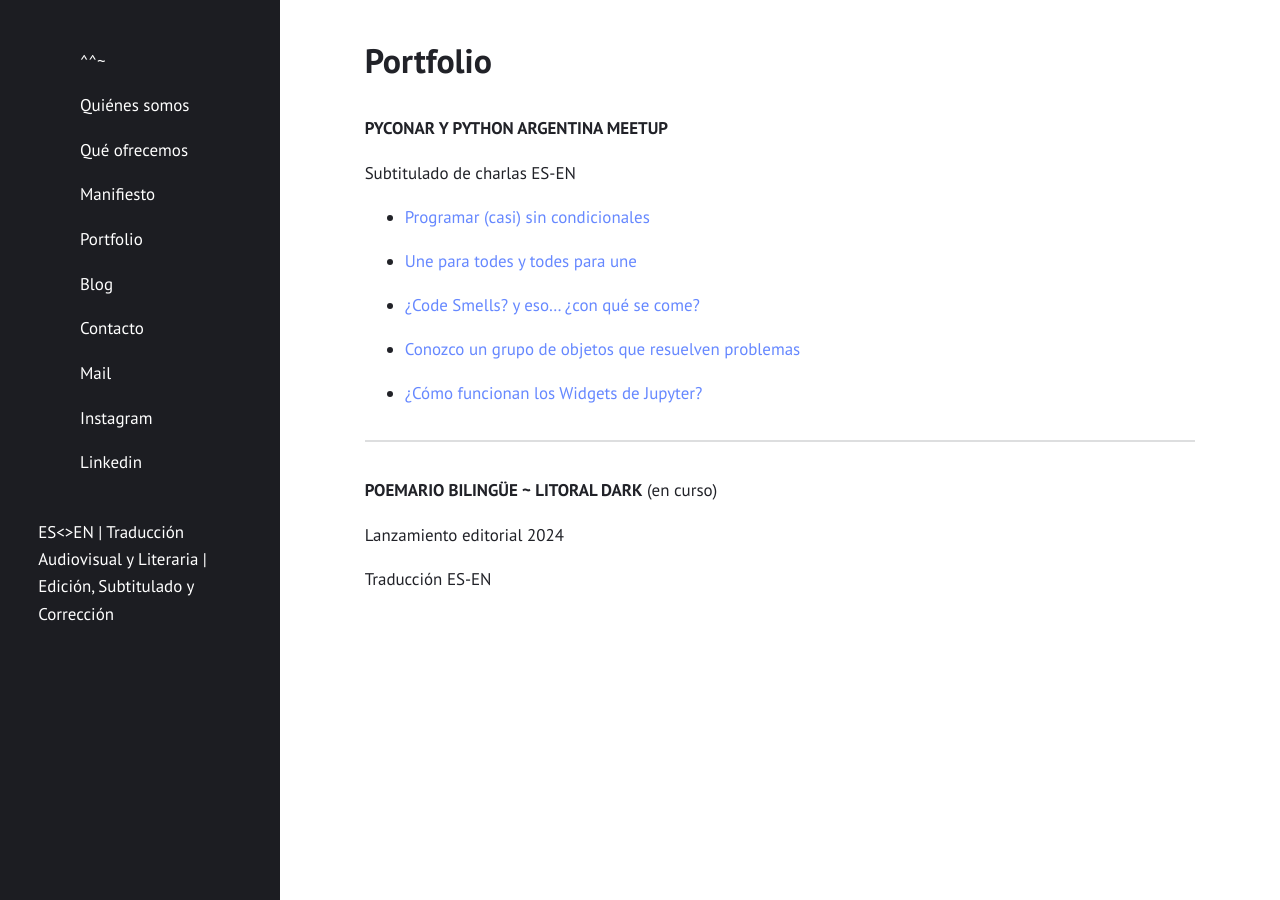
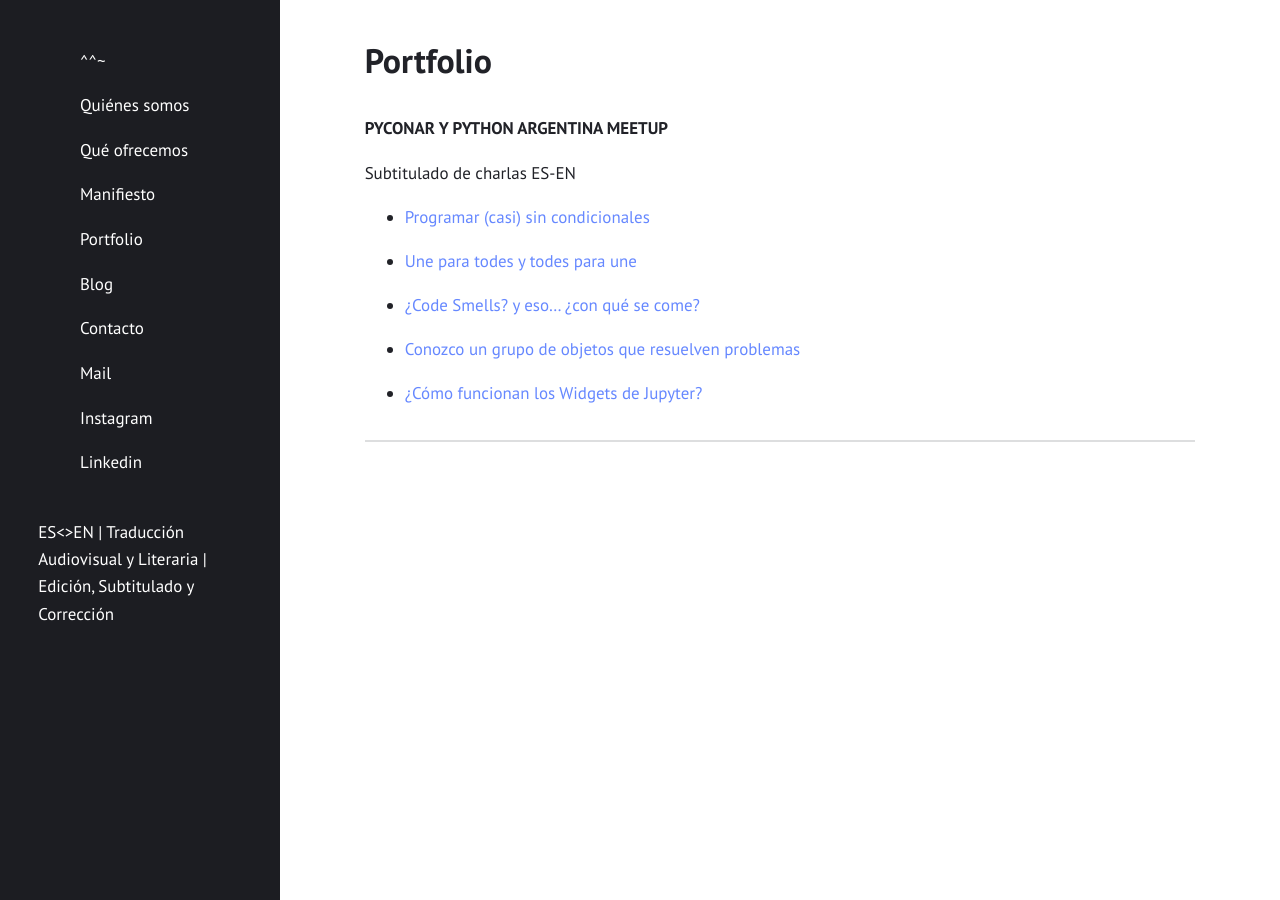
Before and after one commit to the-cat-translations/pagina, a Jekyll site: the page built from pages/portfolio.md, in a window 1280 px wide. Built offline with Jekyll 4.4.1, drawn with Linux system fonts in a browser that asks for light colours.

Commit message:
portfolio delete

```diff
--- a/pages/portfolio.md
+++ b/pages/portfolio.md
@@ -18,9 +18,3 @@ Subtitulado de charlas ES-EN
 - [¿Cómo funcionan los Widgets de Jupyter? ](https://www.youtube.com/watch?v=qqLrHzNaD28)
 
 ---
-
-**POEMARIO BILINGÜE ~ LITORAL DARK** (en curso)
-
-Lanzamiento editorial 2024
-
-Traducción ES-EN
```
